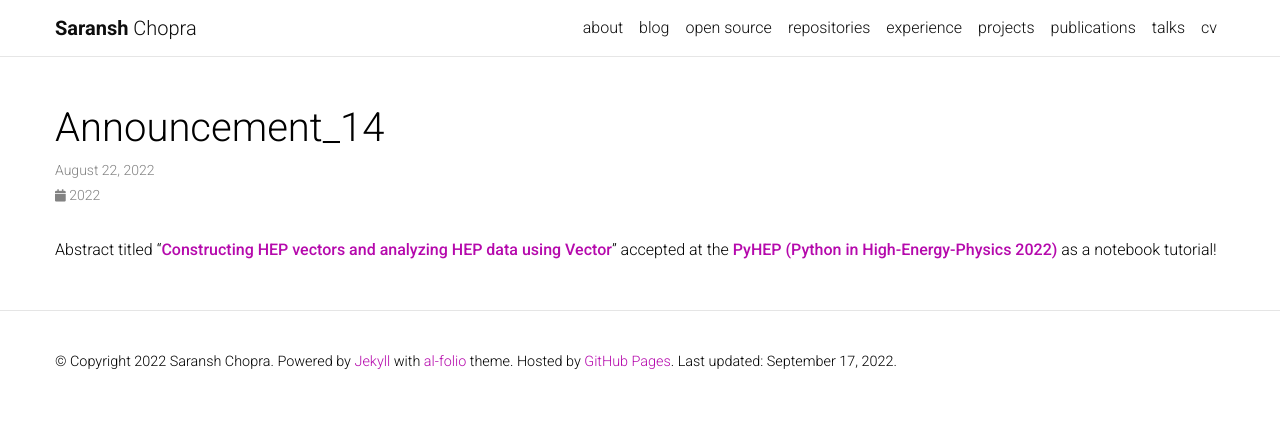
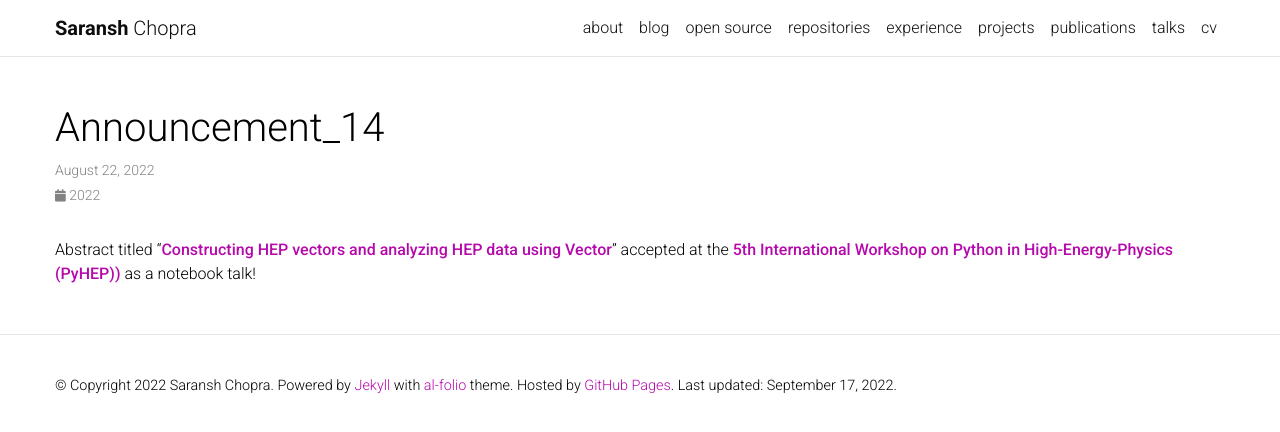
Before and after one commit to Saransh-cpp/Saransh-cpp.github.io, a Jekyll site: the page built from _news/announcement_14.md, in a window 1280 px wide. Shown: the top 432 px of the page. Built offline with Jekyll 4.4.1, drawn with Linux system fonts in a browser that asks for light colours; full-size pictures stand in for the smaller copies a plugin makes; comment, search, counter and statistics services are not loaded; a style sheet for code colours, icons or effects is not loaded.

Commit message:
Update announcements

```diff
--- a/_news/announcement_14.md
+++ b/_news/announcement_14.md
@@ -4,4 +4,4 @@ date: 2022-08-22
 inline: true
 ---
 
-Abstract titled "**[Constructing HEP vectors and analyzing HEP data using Vector](https://indico.cern.ch/event/1150631/contributions/5014393/){:target="_blank"}**" accepted at the **[PyHEP (Python in High-Energy-Physics 2022)](https://indico.cern.ch/event/1150631/){:target="_blank"}** as a notebook tutorial!
+Abstract titled "**[Constructing HEP vectors and analyzing HEP data using Vector](https://indico.cern.ch/event/1150631/contributions/5014393/){:target="_blank"}**" accepted at the **[5th International Workshop on Python in High-Energy-Physics (PyHEP))](https://indico.cern.ch/event/1150631/){:target="_blank"}** as a notebook talk!
```
Also changed, not shown: _news/announcement_13.md (+1 -1 lines).
